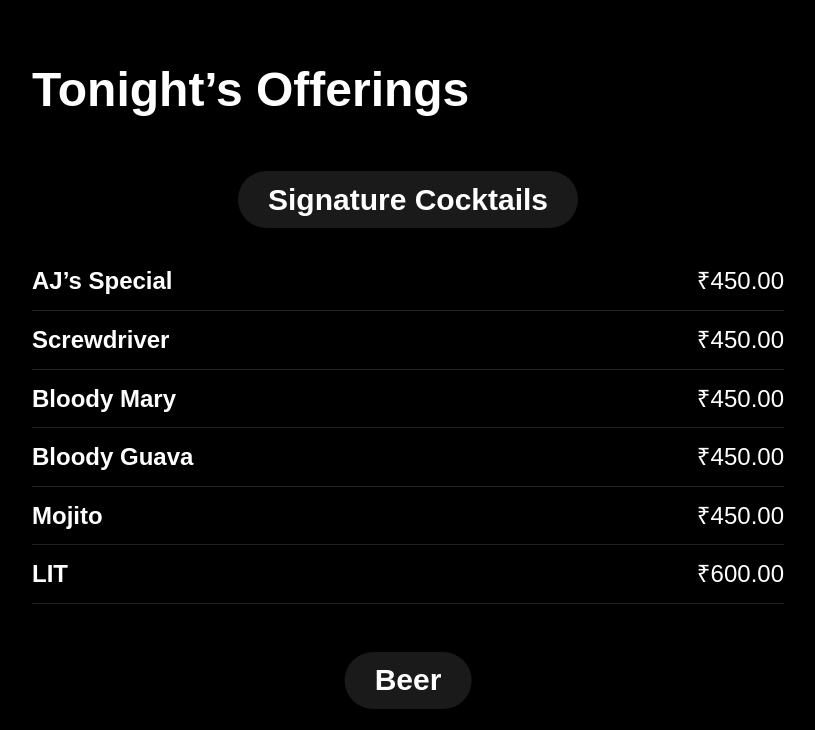
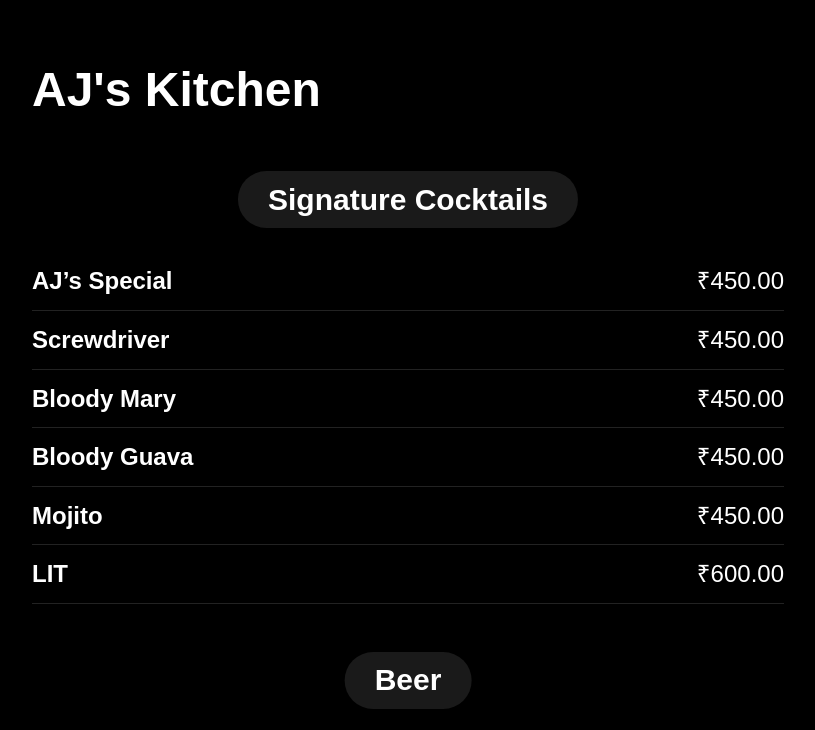
Before and after one commit to Santideva/bar-menu, a website: page index.html in a window 1280 px wide. Shown: the top 730 px of the page, without its empty margins (232-1047 px from the left). Drawn offline with Linux system fonts and the light colour scheme.

Commit message:
name change

```diff
--- a/index.html
+++ b/index.html
@@ -3,11 +3,11 @@
   <head>
     <meta charset="UTF-8" />
     <meta name="viewport" content="width=device-width,initial-scale=1" />
-    <title>Tonight’s Offerings</title>
+    <title>AJ's Kitchen</title>
     <link rel="stylesheet" href="style.css" />
   </head>
   <body>
-    <h1>Tonight’s Offerings</h1>
+    <h1>AJ's Kitchen</h1>
     <div id="menu" class="menu"></div>
     <script src="script.js"></script>
   </body>
```
